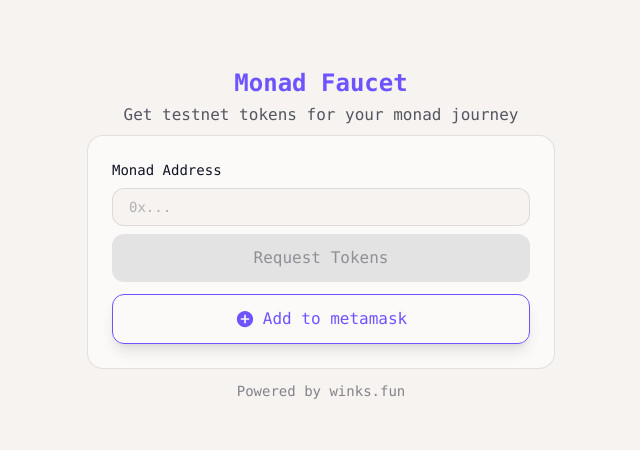
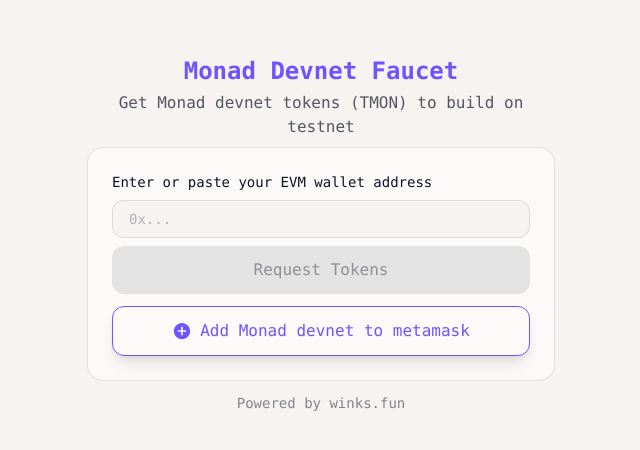
Before and after one commit to winksdotfun/starknet-faucet, a React (Vite) app: page / in a window 1280 px wide. Shown: the part 166-616 px from the top of the page, without its empty margins (319-959 px from the left). Built offline with nearby package versions, Linux system fonts and the light colour scheme.

Commit message:
contents change

```diff
--- a/src/App.jsx
+++ b/src/App.jsx
@@ -115,10 +115,10 @@
       <div className="sm:w-[300px] md:w-[500px] px-4">
         <div className="text-center mb-2">
           <h1 className="text-2xl font-bold mb-1 text-[#6e54ff]">
-            Monad Faucet
+            Monad Devnet Faucet
           </h1>
           <p className="text-[#0f1324]/70">
-            Get testnet tokens for your monad journey
+            Get Monad devnet tokens (TMON) to build on testnet
           </p>
         </div>
 
@@ -126,7 +126,7 @@
           {/* Address Input */}
           <div className="mb-2">
             <label className="block text-sm font-medium mb-2 text-[#0f1324]">
-              Monad Address
+              Enter or paste your EVM wallet address
             </label>
             <input
               type="text"
@@ -138,7 +138,7 @@
                        transition-all duration-300"
             />
             {address && !isValidAddress && (
-              <p className="mt-2 text-sm text-[#6e54ff]">Please enter a valid Monad address</p>
+              <p className="mt-2 text-sm text-[#6e54ff]">Please enter a EVM address</p>
             )}
           </div>
 
@@ -212,7 +212,7 @@
             onClick={addNetwork}
             className='mt-3 flex justify-center items-center gap-2 border border-[#6e54ff] w-full py-3 rounded-xl font-medium transition-all duration-300 text-[#6e54ff] hover:opacity-90 shadow-lg'>
             <IoMdAddCircle className=' size-5' />
-            Add to metamask
+            Add Monad devnet to metamask
           </button>
         </div>
 
```
